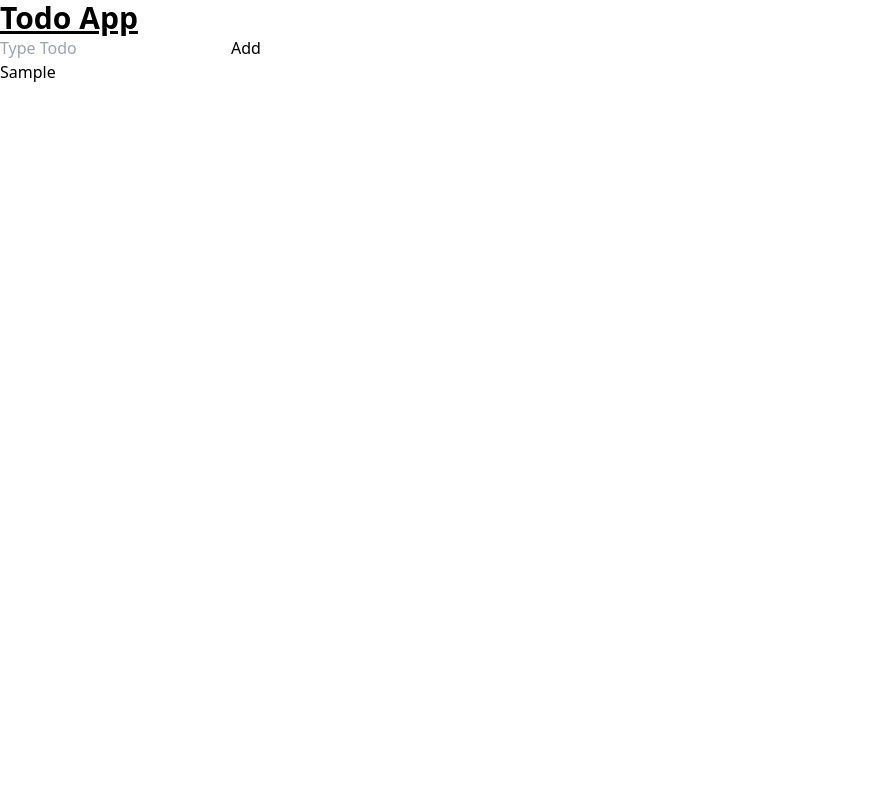
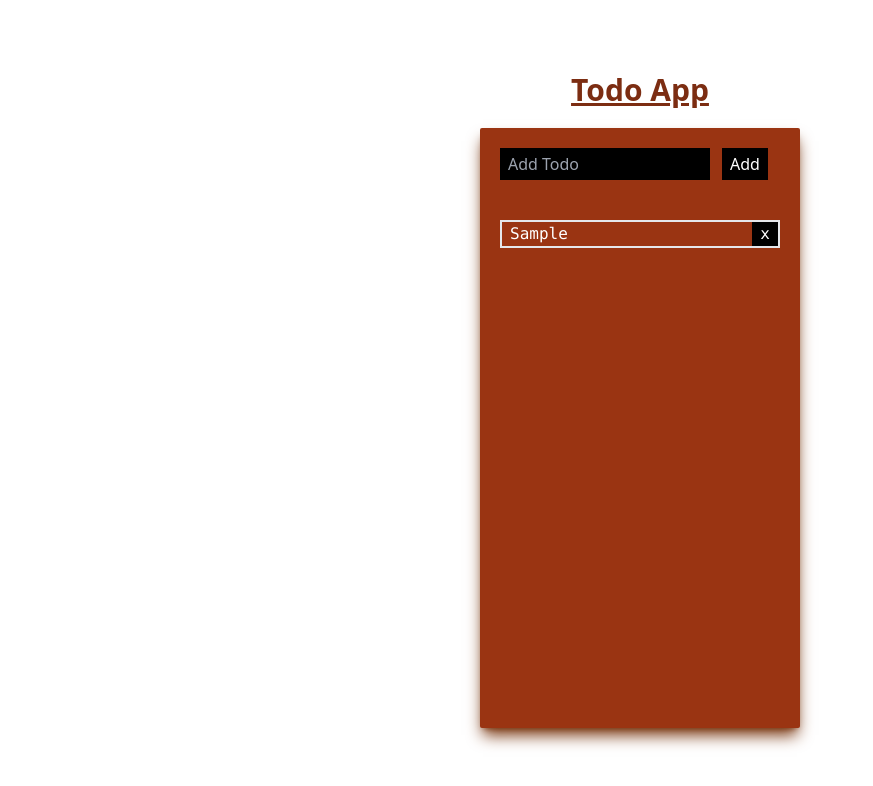
Before and after one commit to rajasyah/todo-react-app, a React (Create React App) app: page / in a window 1280 px wide. Both pictures are taken after typing "Sample" into the empty fields and a click on the button "Add". Shown: the top 786 px of the page, without its empty margins (0-873 px from the left). Built offline with nearby package versions, Linux system fonts and the light colour scheme.

Commit message:
add delete fiture

```diff
--- a/src/App.js
+++ b/src/App.js
@@ -2,8 +2,10 @@ import TodoList from "./components/TodoList";
 
 function App() {
   return (
-    <div>
-      <h1 className="text-3xl font-bold underline">Todo App</h1>
+    <div className="h-screen flex flex-col justify-center items-center">
+      <h1 className="text-orange-900 text-3xl font-bold underline mb-5">
+        Todo App
+      </h1>
       <TodoList />
     </div>
   );
--- /dev/null
+++ b/src/components/Form.js
@@ -0,0 +1,20 @@
+import React from "react";
+
+const Form = ({ handleSubmit, handleChange, input }) => {
+  return (
+    <form className="mb-10" onSubmit={handleSubmit}>
+      <input
+        className="w-3/4 bg-black text-white px-2 py-1 focus:outline-none"
+        type="text"
+        placeholder="Add Todo"
+        onChange={handleChange}
+        value={input}
+      />
+      <button className=" px-2 py-1 ml-3 text-white bg-black " type="submit">
+        Add
+      </button>
+    </form>
+  );
+};
+
+export default Form;
--- a/src/components/List.js
+++ b/src/components/List.js
@@ -1,14 +1,23 @@
 import React from "react";
 
-const List = ({ todo }) => {
+const List = ({ todos, setList }) => {
   return (
-    <div>
-      <ul>
-        {todo.map((t, i) => (
-          <li key={i}>{t}</li>
-        ))}
-      </ul>
-    </div>
+    <ul>
+      {todos.map((todo) => (
+        <li
+          className="flex justify-between border-2 pl-2 mb-4 text-white font-mono "
+          key={todo.id}
+        >
+          {todo.completed ? "Complete" : todo.text}
+          <button
+            onClick={() => setList(todos.filter((el) => el.id !== todo.id))}
+            className="bg-black px-2"
+          >
+            x
+          </button>
+        </li>
+      ))}
+    </ul>
   );
 };
 
--- a/src/components/TodoList.js
+++ b/src/components/TodoList.js
@@ -1,4 +1,5 @@
 import React, { useState } from "react";
+import Form from "./Form";
 import List from "./List";
 
 const TodoList = () => {
@@ -12,24 +13,23 @@ const TodoList = () => {
   const handleSubmit = (e) => {
     e.preventDefault();
     if (input !== "") {
-      setList([...list, input]);
+      setList([
+        ...list,
+        { text: input, completed: false, id: Math.random() * 1000 },
+      ]);
     }
 
     setInput("");
   };
 
   return (
-    <div>
-      <form onSubmit={handleSubmit}>
-        <input
-          type="text"
-          placeholder="Type Todo"
-          onChange={handleChange}
-          value={input}
-        />
-        <button type="submit">Add</button>
-      </form>
-      <List todo={list} />
+    <div className="h-3/4 w-1/4 bg-orange-800 p-5 shadow-amber-900 shadow-lg rounded-sm">
+      <Form
+        handleSubmit={handleSubmit}
+        handleChange={handleChange}
+        input={input}
+      />
+      <List todos={list} setList={setList} />
     </div>
   );
 };
```
